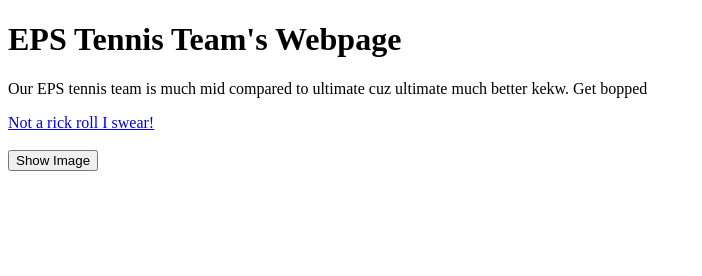
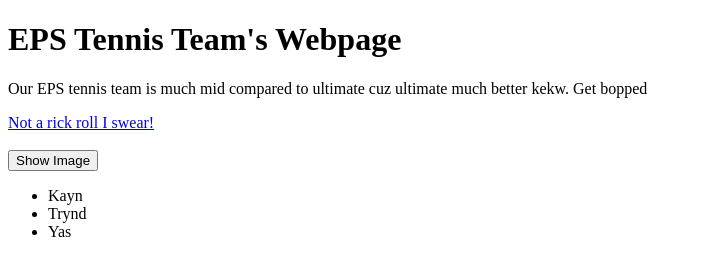
Before and after one commit to AYNumber2/AYNumber2.github.io, a plain HTML site: page html_demo/index.html in a window 1280 px wide. Shown: the whole page, without its empty margins (0-702 px from the left). Drawn offline with Linux system fonts and the light colour scheme.

Commit message:
Added List

```diff
--- a/html_demo/index.html
+++ b/html_demo/index.html
@@ -25,6 +25,12 @@
             document.getElementById("btn").style.display = "none";
         }
     </script>
+    <ul>
+        <li>Kayn</li>
+        <li>Trynd</li>
+        <li>Yas</li>
+
+    </ul>
 </body>
 
 </html>
```
